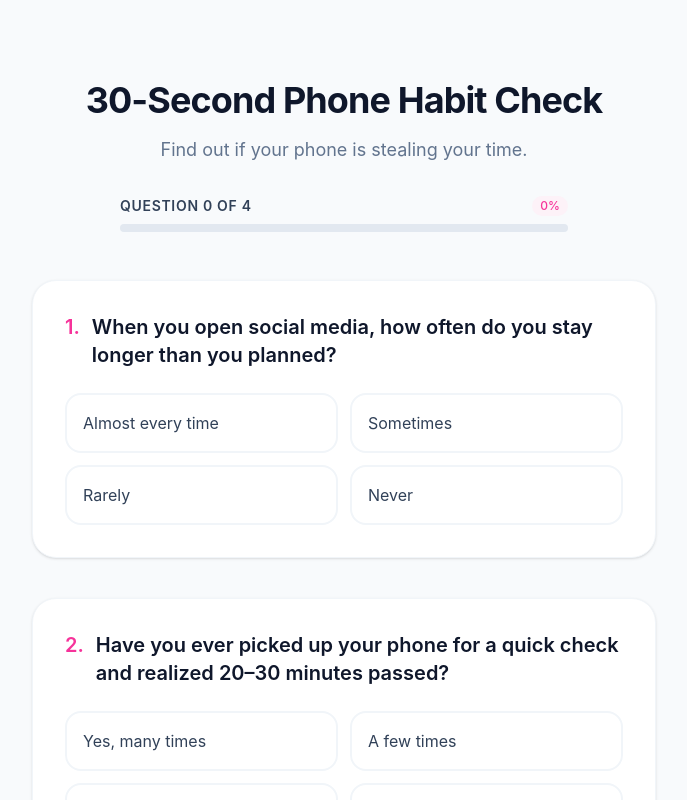
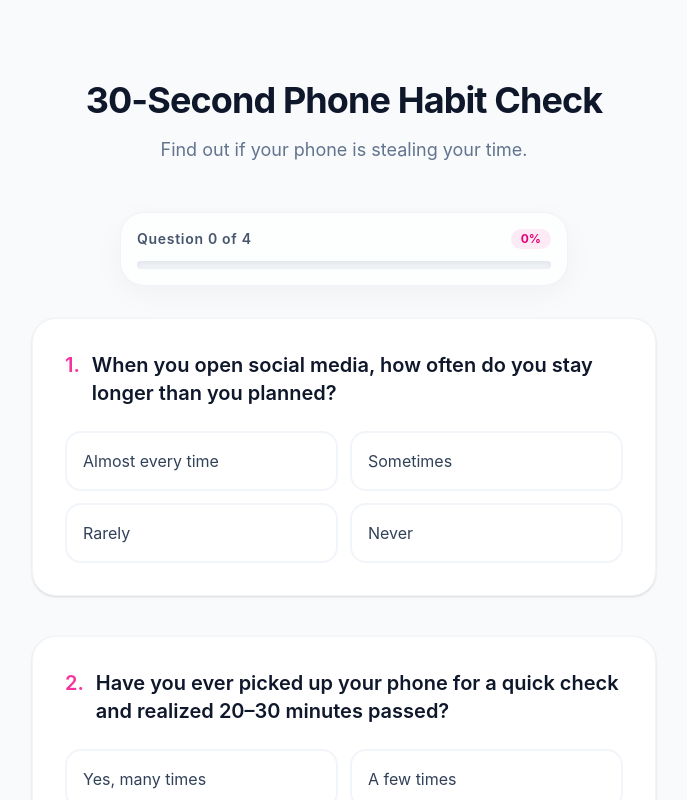
Before and after one commit to Lekan128/digital-alertness-landing-page, a React (Vite) app: page /fit in a window 1280 px wide. Shown: the top 800 px of the page, without its empty margins (296-983 px from the left). Built offline with nearby package versions, Linux system fonts and the light colour scheme.

Commit message:
refactor: extract quiz progress bar logic and UI into a new  component.

```diff
--- /dev/null
+++ b/src/components/QuizProgressBar.tsx
@@ -0,0 +1,33 @@
+import React from 'react';
+
+interface QuizProgressBarProps {
+  current: number;
+  total: number;
+}
+
+const QuizProgressBar: React.FC<QuizProgressBarProps> = ({ current, total }) => {
+  const progressPercentage = (current / total) * 100;
+
+  return (
+    <div className="sticky top-6 z-40 mb-8 max-w-md mx-auto transition-all duration-300">
+      <div className="bg-white/70 backdrop-blur-md border border-slate-200/50 shadow-[0_8px_30px_rgb(0,0,0,0.04)] p-4 rounded-3xl">
+        <div className="flex justify-between items-end mb-3">
+          <span className="text-sm font-semibold text-slate-600 tracking-wider">
+            Question {current} of {total}
+          </span>
+          <span className="text-xs font-bold text-pink-600 bg-pink-100/80 px-2.5 py-0.5 rounded-full">
+            {Math.round(progressPercentage)}%
+          </span>
+        </div>
+        <div className="w-full h-2 bg-slate-200/60 rounded-full overflow-hidden shadow-inner">
+          <div
+            className="h-full bg-[var(--color-primary)] rounded-full transition-all duration-500 ease-out"
+            style={{ width: `${progressPercentage}%` }}
+          ></div>
+        </div>
+      </div>
+    </div>
+  );
+};
+
+export default QuizProgressBar;
--- a/src/pages/QuizPage.tsx
+++ b/src/pages/QuizPage.tsx
@@ -45,6 +45,7 @@ const QUESTIONS = [
 
 
 import QuizResultModal from '../components/QuizResultModal';
+import QuizProgressBar from '../components/QuizProgressBar';
 
 const QuizPage = () => {
   const [answers, setAnswers] = useState<Record<string, number>>({});
@@ -54,7 +55,6 @@ const QuizPage = () => {
 
   const allAnswered = Object.keys(answers).length === QUESTIONS.length;
   const answeredCount = Object.keys(answers).length;
-  const progressPercentage = (answeredCount / QUESTIONS.length) * 100;
 
   useEffect(() => {
     window.scrollTo(0, 0);
@@ -97,25 +97,9 @@ const QuizPage = () => {
           <p className="text-lg text-slate-500 mb-8">
             Find out if your phone is stealing your time.
           </p>
+        </div>
 
-          {/* Progress Indicator */}
-          <div className="max-w-md mx-auto text-left">
-            <div className="flex justify-between items-end mb-2">
-              <span className="text-sm font-semibold text-slate-700 uppercase tracking-wider">
-                Question {answeredCount} of {QUESTIONS.length}
-              </span>
-              <span className="text-xs font-medium text-pink-500 bg-pink-50 px-2 py-0.5 rounded-full">
-                {Math.round(progressPercentage)}%
-              </span>
-            </div>
-            <div className="w-full h-2 bg-slate-200 rounded-full overflow-hidden">
-              <div
-                className="h-full bg-[var(--color-primary)] rounded-full transition-all duration-500 ease-out"
-                style={{ width: `${progressPercentage}%` }}
-              ></div>
-            </div>
-          </div>
-        </div>
+        <QuizProgressBar current={answeredCount} total={QUESTIONS.length} />
 
         <div className="space-y-10">
           {QUESTIONS.map((q, index) => (
@@ -157,7 +141,7 @@ const QuizPage = () => {
             }`}
           >
             See my result
-            <span className="text-white/60 text-sm hidden sm:inline-block ml-1 bg-white/10 px-2 py-0.5 rounded font-normal">Press Enter ↵</span>
+            <span className="text-white/60 text-sm hidden sm:inline-block ml-1 bg-white/10 px-2 py-0.5 rounded font-normal">↵</span>
           </button>
         </div>
       </main>
```
